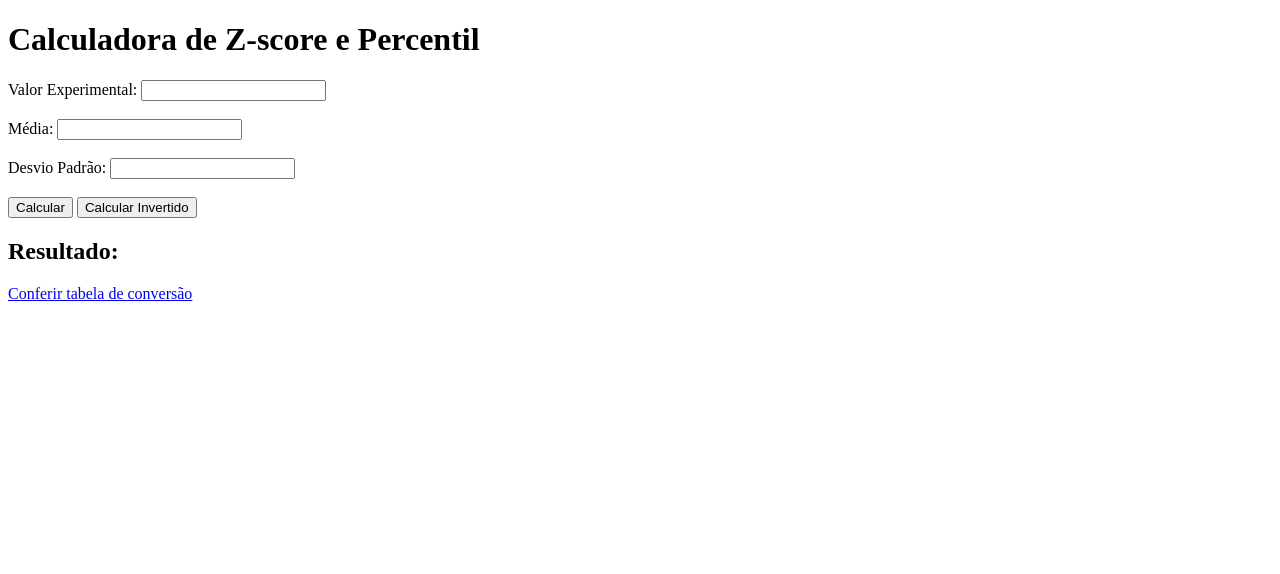
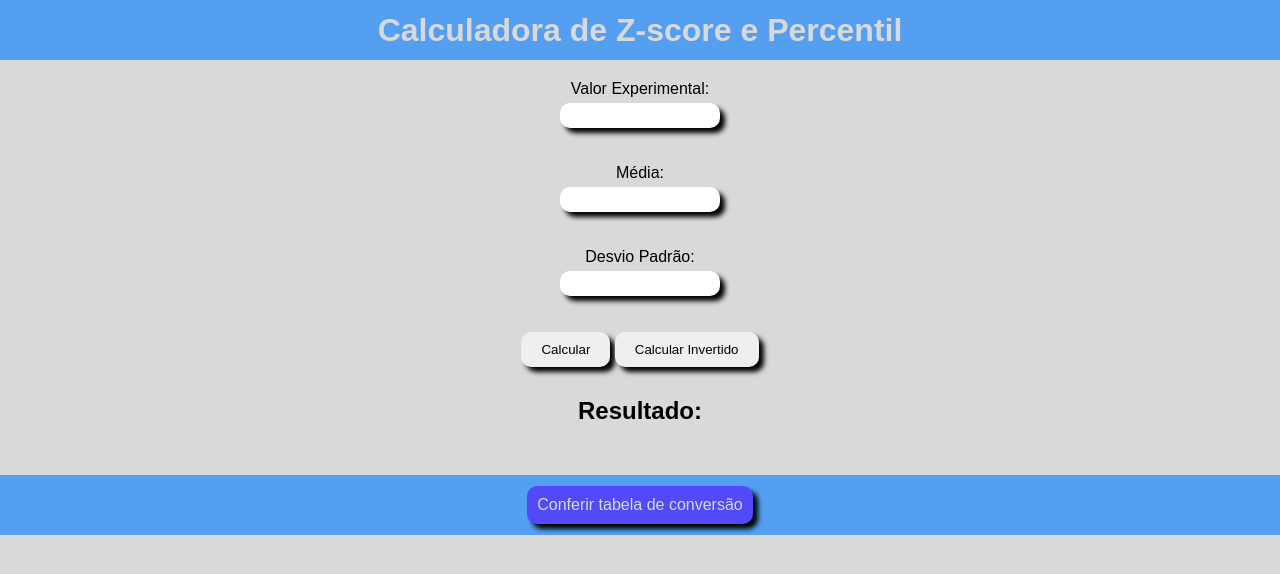
Before and after one commit to barbieri97/zscore, a plain HTML site: page index.html in a window 1280 px wide. Drawn offline with Linux system fonts and the light colour scheme.

Commit message:
add some style

```diff
--- a/index.html
+++ b/index.html
@@ -1,12 +1,15 @@
 <!DOCTYPE html>
 <html>
 <head>
+  <meta name="viewport" content="width=device-width, initial-scale=1.0">
   <title>Calculadora de Z-score e Percentil</title>
-  <link rel="stylesheet" type="text/css" href="styles.css">
+  <link rel="stylesheet" type="text/css" href="style.css">
 </head>
 <body>
+<header>
   <h1>Calculadora de Z-score e Percentil</h1>
-
+</header>
+ <main>
    <form id="calculatorForm">
      <label for="experimentalValue">Valor Experimental:</label>
      <input type="number" id="experimentalValue" required><br><br>
@@ -16,9 +19,11 @@
 
      <label for="standardDeviation">Desvio Padrão:</label>
      <input type="number" id="standardDeviation" required><br><br>
+     <div class="submit">
 
        <button type="button" onclick="calculateZScoreAndPercentile()">Calcular</button>
        <button type="button" onclick="calculateZScoreAndPercentileInvert()">Calcular Invertido</button>
+     </div>
    </form>
 
    <div id="resultContainer">
@@ -26,9 +31,10 @@
      <p id="zScore"></p>
      <p id="percentile"></p>
    </div>
-
+ </main>
+<footer>
     <a href="/zscore/tabela.html">Conferir tabela de conversão</a>
-
+</footer>
   <script src="script.js"></script>
 </body>
 </html>
--- a/style.css
+++ b/style.css
@@ -23,15 +23,52 @@
 
 body {
     font-family: Arial, sans-serif;
-    margin: 20px;
+    /* margin: 20px; */
+    background-color: var(--white);
   }
 
+  header {
+    display: flex;
+    width: 100%;
+    height: 60px;
+    background-color: var(--color3);
+    align-items: center;
+    justify-content: center;
+    margin-bottom: 20px;
+  }
+
+  footer {
+    width: 100%;
+    height: 60px;
+    background-color: var(--color3);
+    display: flex;
+    align-items: center;
+    justify-content: center;
+  }
+
+  footer a {
+    text-decoration: none;
+    color: var(--white);
+    cursor: pointer;
+    background-color: var(--color1);
+    padding: 10px;
+    border-radius: 10px;
+    box-shadow: 5px 5px 5px var(--black);
+  }
+  main {
+    height: calc(100%);
+  }
   h1 {
     text-align: center;
+    color: var(--white);
   }
 
   form {
-    width: 300px;
+    display: flex;
+    flex-direction: column;
+    align-items: center;
+    justify-content: center;
+    width: 100%;
     margin: 0 auto;
   }
 
@@ -41,17 +78,28 @@ body {
   }
 
   input[type="number"] {
-    width: 100%;
+    width: 150px;
     padding: 5px;
-    margin-bottom: 10px;
+    border-radius: 10px;
+    box-shadow: 5px 5px 5px var(--black);
   }
 
   button {
     padding: 10px 20px;
+    cursor: pointer;
+    border-radius: 10px;
+    box-shadow: 5px 5px 5px var(--black);
   }
+
 
   #resultContainer {
     margin-top: 30px;
+    margin-bottom: 30px;
+    width: 100%;
+    display: flex;
+    flex-direction: column;
+    align-items: center;
+    justify-content: center;
   }
 
   #resultContainer h2 {
```
Also changed, not shown: tabela.html (+1 -0 lines). Lines whose indentation alone changed are shown as unchanged.
